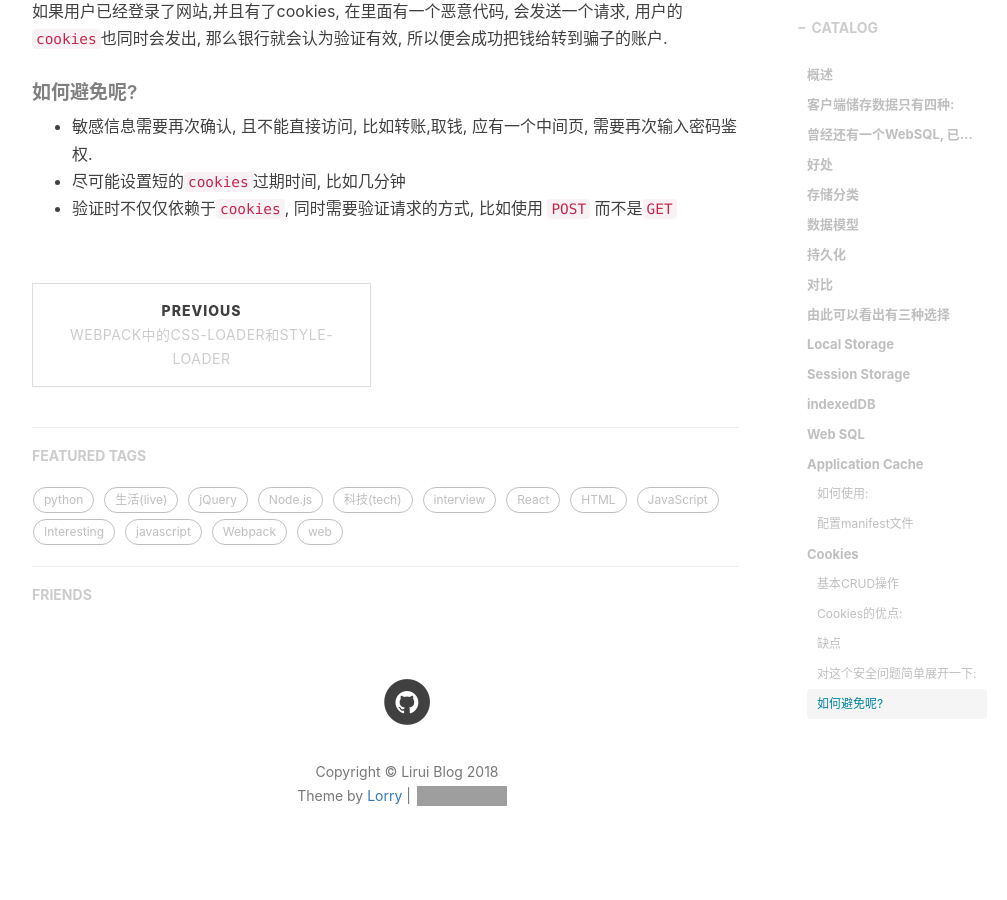
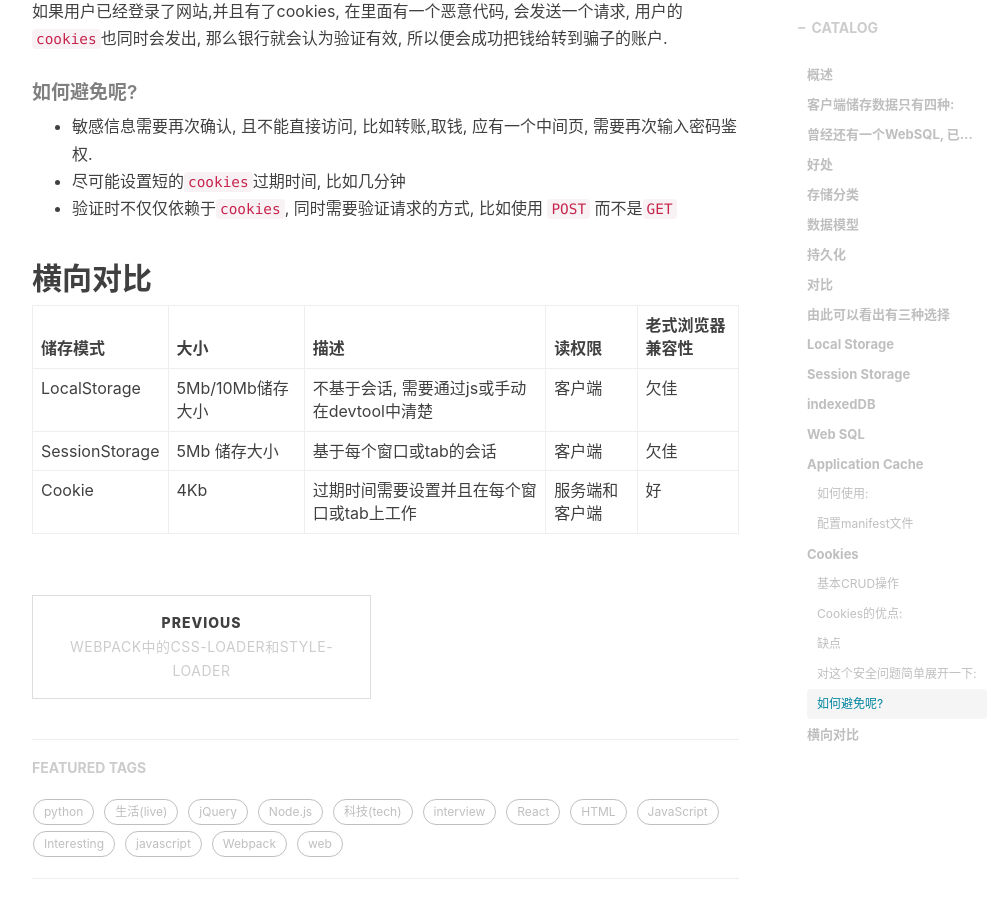
Before and after one commit to JiangLiruii/jiangliruii.github.io, a Jekyll site: the page built from _posts/2018-08-12-client-storage.md, in a window 1280 px wide and 900 px high, scrolled down 6279 px. Shown: the whole window, without its empty margins (233-1240 px from the left). Built offline with Jekyll 4.4.1, drawn with Linux system fonts in a browser that asks for light colours; comment, search, counter and statistics services are not loaded; some of the changed text lies outside the part shown; grey boxes are pictures that could not be loaded.

Commit message:
update one summary

```diff
--- a/_posts/2018-08-12-client-storage.md
+++ b/_posts/2018-08-12-client-storage.md
@@ -212,3 +212,11 @@ cookie = 'user_name=Lorry;expires=Thu, 01 Jan 1970 00:00:01 GMT';
 - 尽可能设置短的`cookies`过期时间, 比如几分钟
 - 验证时不仅仅依赖于`cookies`, 同时需要验证请求的方式, 比如使用 `POST`
 而不是`GET`
+
+## 横向对比
+
+储存模式|大小|描述|读权限|老式浏览器兼容性|
+--|--|--|--|--
+LocalStorage| 5Mb/10Mb储存大小| 不基于会话, 需要通过js或手动在devtool中清楚 | 客户端 | 欠佳
+SessionStorage| 5Mb 储存大小|基于每个窗口或tab的会话|客户端|欠佳
+Cookie| 4Kb|过期时间需要设置并且在每个窗口或tab上工作|服务端和客户端|好
```
